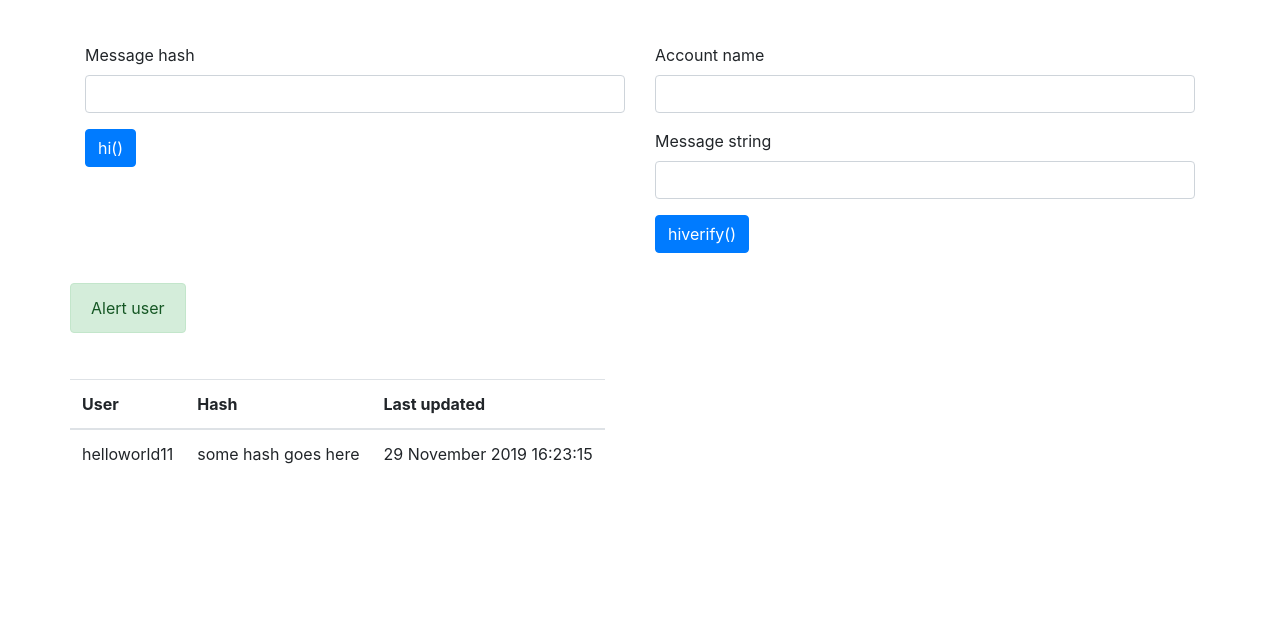
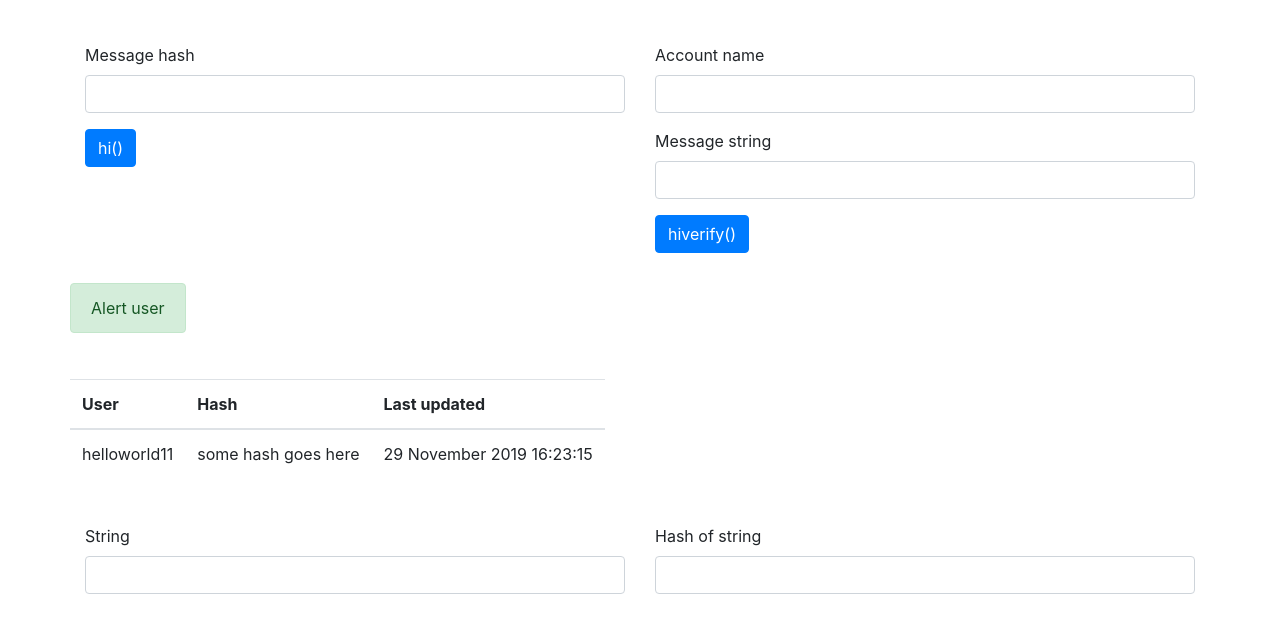
Before and after one commit to theblockstalk/eosworkshop1, a website: page helloworld11/client/index.html in a window 1280 px wide. Shown: the part 83-716 px from the top of the page. Drawn offline with nearby package versions, Linux system fonts and the light colour scheme.

Commit message:
added text hash

```diff
--- a/helloworld11/client/index.html
+++ b/helloworld11/client/index.html
@@ -97,6 +97,17 @@
                 </table>
             </div>
         </div>
+
+        <div class='row new-row'>
+            <div class='col-md-6'>
+                <label>String</label>
+                <input class="form-control"></input>
+            </div>
+            <div class='col-md-6'>
+                <label>Hash of string</label>
+                <input class="form-control"></input>
+            </div>
+        </div>
     </div>
 
 
```
